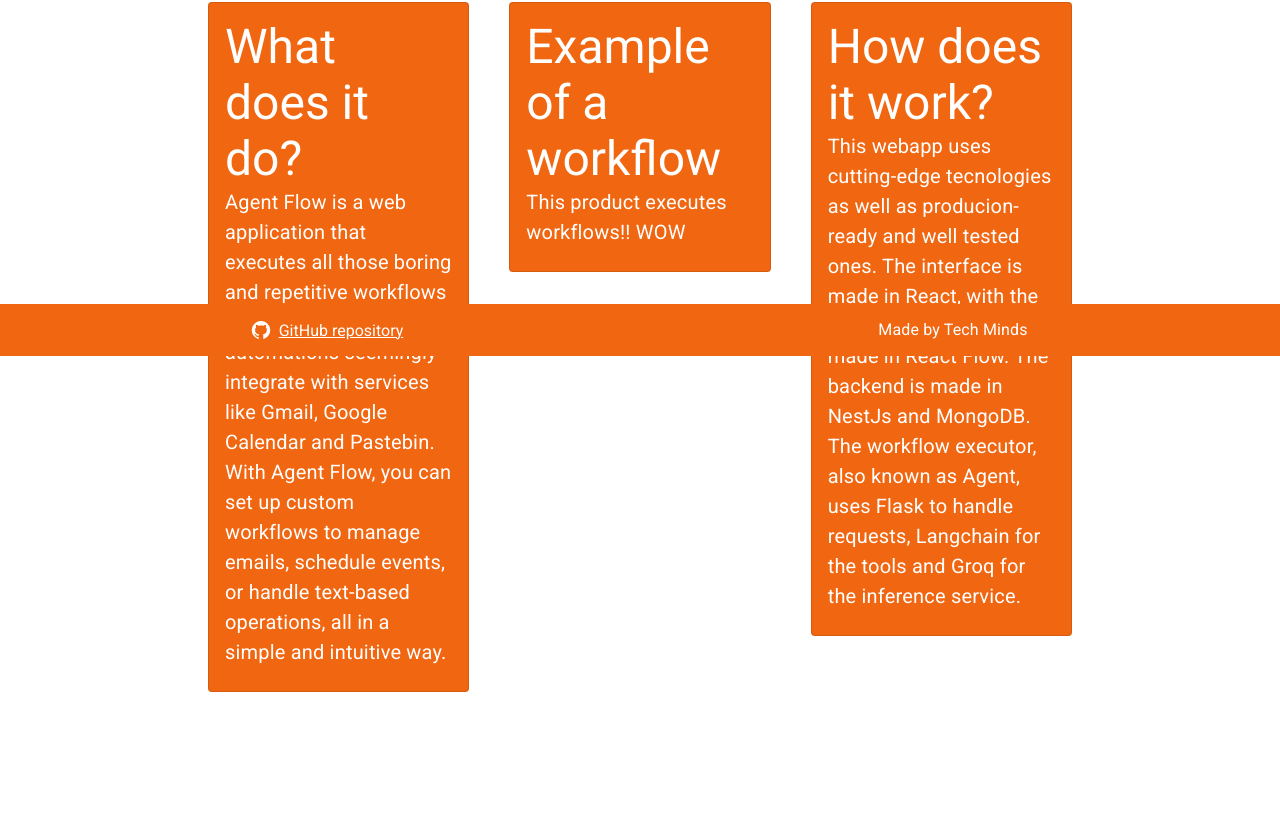
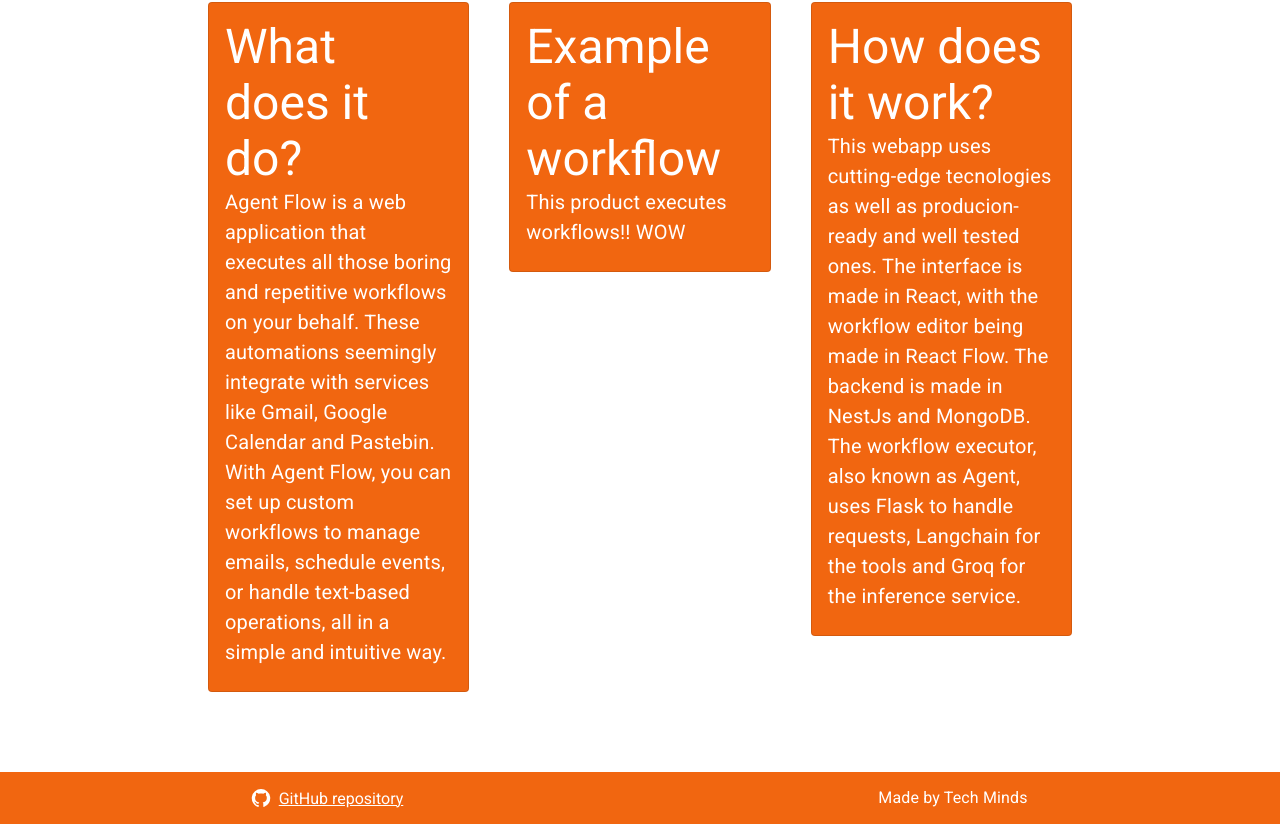
Before and after one commit to techminds-unipd/AgentFlow, a React (Vite) app in the folder frontend/: page / in a window 1280 px wide. Shown: the part 444-1268 px from the top of the page. Before the commit the page ends 1216 px from the top, so only its background shows below. Built offline with nearby package versions, Linux system fonts and the light colour scheme.

Commit message:
Fix footer

```diff
--- a/frontend/src/components/Footer/Footer.tsx
+++ b/frontend/src/components/Footer/Footer.tsx
@@ -9,9 +9,7 @@ export const Footer = () => {
       <Grid
         container
         textAlign={"center"}
-        bottom={0}
         width={"100%"}
-        position={"fixed"}
         padding={1.75}
         sx={{
           backgroundColor: "var(--maincolor)",
--- a/frontend/src/components/Navbar/Navbar.tsx
+++ b/frontend/src/components/Navbar/Navbar.tsx
@@ -29,7 +29,7 @@ export const Navbar = () => {
     };
 
     return (
-        <Box sx={{ flexGrow: 1 }}>
+        <Box display={"flex"} flexDirection={"column"}>
             {/* per vedere loggato e non loggato scommentare questo codice. da togliere quando ci colleghiamo con il backend*/}
             <FormGroup>
                 <FormControlLabel
@@ -45,7 +45,7 @@ export const Navbar = () => {
             </FormGroup>
 
             <AppBar
-                position="static"
+                position="relative"
                 sx={{
                     backgroundColor: "var(--maincolor)",
                     boxShadow: "0px 2px 5px rgba(0, 0, 0, 0.2)",
--- a/frontend/src/index.css
+++ b/frontend/src/index.css
@@ -15,3 +15,13 @@
 body{
   font-family: 'Roboto', 'Sans-serif';
 }
+
+#root{
+  min-height: 100vh;
+  display: flex;
+  flex-direction: column;
+}
+
+footer{
+  margin-top: auto;
+}
--- a/frontend/src/pages/AboutUs/AboutUs.css
+++ b/frontend/src/pages/AboutUs/AboutUs.css
@@ -5,4 +5,5 @@ main{
 
 .logo{
     width: 30%;
+    margin-top: 25px;
 }
```
